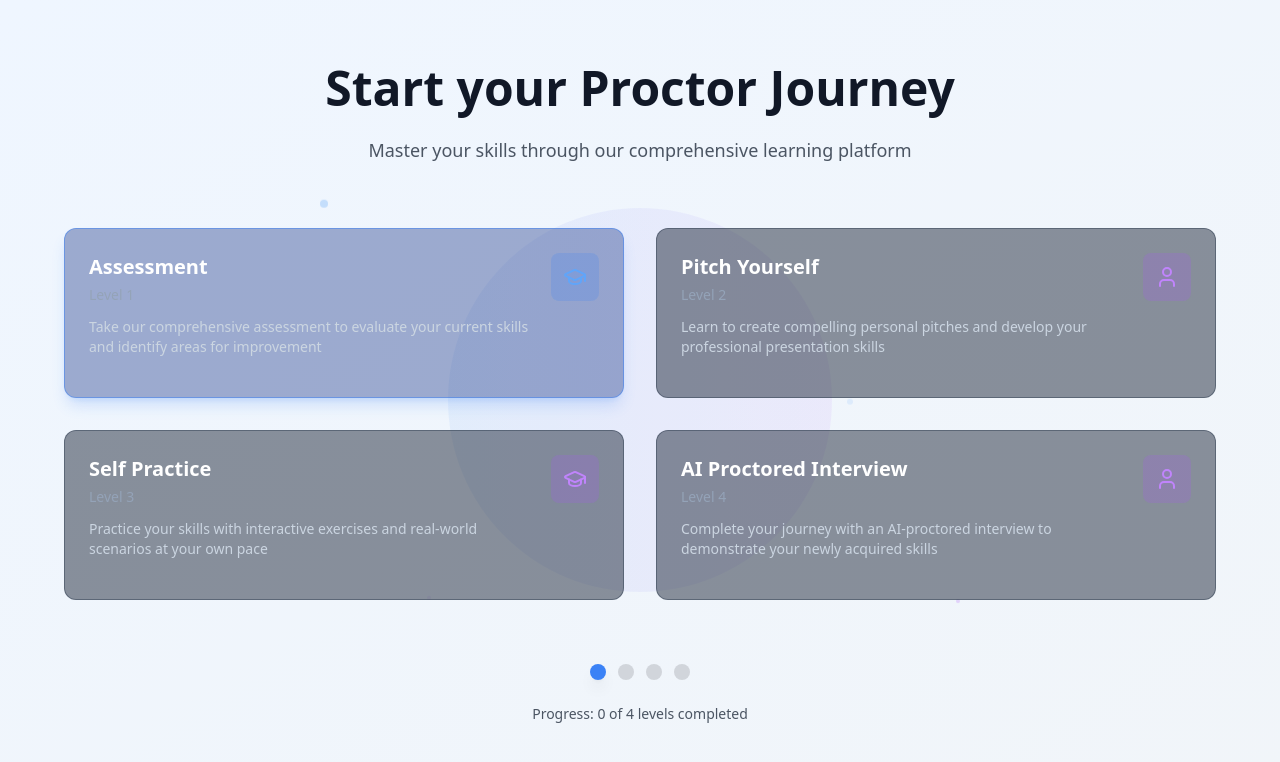
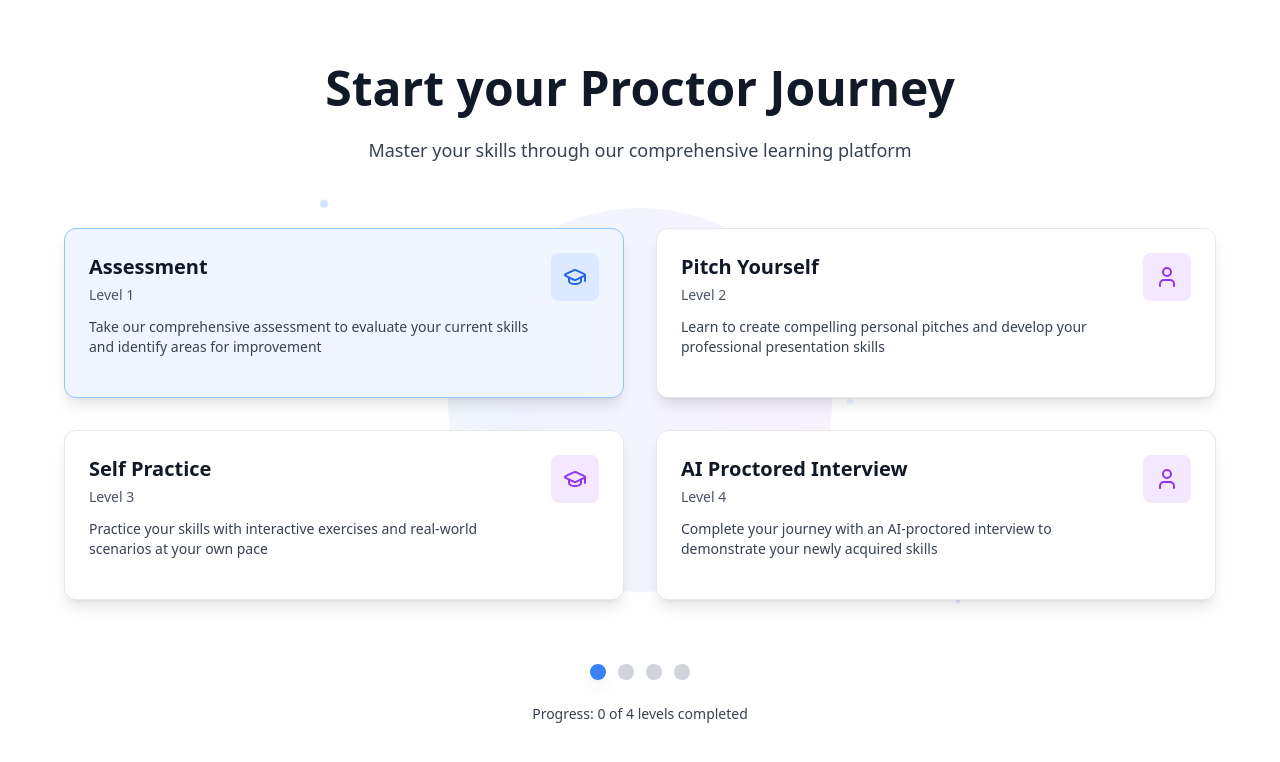
Before and after one commit to saniyaSqano/b2cinterviewSchedulerMobileResponsive, a React (Vite) app: page / in a window 1280 px wide. Shown: the top 762 px of the page. Built offline with nearby package versions, Linux system fonts and the light colour scheme.

Commit message:
Refactor: Implement light theme throughout app
This commit ensures the entire application uses a light theme, removing any dark theme elements.

```diff
--- a/src/components/LearningCard.tsx
+++ b/src/components/LearningCard.tsx
@@ -27,26 +27,26 @@ const LearningCard: React.FC<LearningCardProps> = ({
     <div
       onClick={onClick}
       className={`
-        relative p-6 rounded-xl border transition-all duration-300 cursor-pointer
+        relative p-6 rounded-xl border transition-all duration-300 cursor-pointer shadow-lg
         ${isActive
-          ? 'bg-blue-900/40 border-blue-500/50 shadow-lg shadow-blue-500/20'
-          : 'bg-slate-800/50 border-slate-700/50 hover:bg-slate-800/70 hover:border-slate-600/50'
+          ? 'bg-blue-50 border-blue-300 hover:bg-blue-100'
+          : 'bg-white border-gray-200 hover:bg-gray-50'
         }
-        ${isCompleted ? 'border-green-500/50 bg-green-900/20' : ''}
-        backdrop-blur-sm hover:scale-105
+        ${isCompleted ? 'border-green-300 bg-green-50' : ''}
+        hover:scale-105 hover:shadow-xl
       `}
     >
       <div className="flex items-start justify-between mb-4">
         <div className="flex-1">
-          <h3 className="text-xl font-semibold text-white mb-1">{title}</h3>
-          <p className="text-sm text-slate-400 mb-3">{subtitle}</p>
-          <p className="text-sm text-slate-300">{description}</p>
+          <h3 className="text-xl font-semibold text-gray-900 mb-1">{title}</h3>
+          <p className="text-sm text-gray-600 mb-3">{subtitle}</p>
+          <p className="text-sm text-gray-700">{description}</p>
         </div>
         <div className={`
           p-3 rounded-lg ml-4
-          ${isActive ? 'bg-blue-500/20' : 'bg-purple-500/20'}
+          ${isActive ? 'bg-blue-100' : 'bg-purple-100'}
         `}>
-          <IconComponent className={`w-6 h-6 ${isActive ? 'text-blue-400' : 'text-purple-400'}`} />
+          <IconComponent className={`w-6 h-6 ${isActive ? 'text-blue-600' : 'text-purple-600'}`} />
         </div>
       </div>
 
--- a/src/pages/Index.tsx
+++ b/src/pages/Index.tsx
@@ -75,7 +75,7 @@ const Index = () => {
   }
 
   return (
-    <div className="min-h-screen bg-gradient-to-br from-blue-50 to-slate-100 relative overflow-hidden">
+    <div className="min-h-screen bg-white relative overflow-hidden">
       <ParticleBackground />
 
       <div className="relative z-10 container mx-auto px-4 py-16">
@@ -83,7 +83,7 @@ const Index = () => {
           <h1 className="text-4xl md:text-5xl font-bold text-gray-900 mb-6 animate-fade-in">
             Start your Proctor Journey
           </h1>
-          <p className="text-lg text-gray-600 max-w-2xl mx-auto">
+          <p className="text-lg text-gray-700 max-w-2xl mx-auto">
             Master your skills through our comprehensive learning platform
           </p>
         </div>
@@ -119,7 +119,7 @@ const Index = () => {
               />
             ))}
           </div>
-          <p className="text-gray-600 text-sm">
+          <p className="text-gray-700 text-sm">
             Progress: {completedLevels.length} of {learningSteps.length} levels completed
           </p>
         </div>
```
